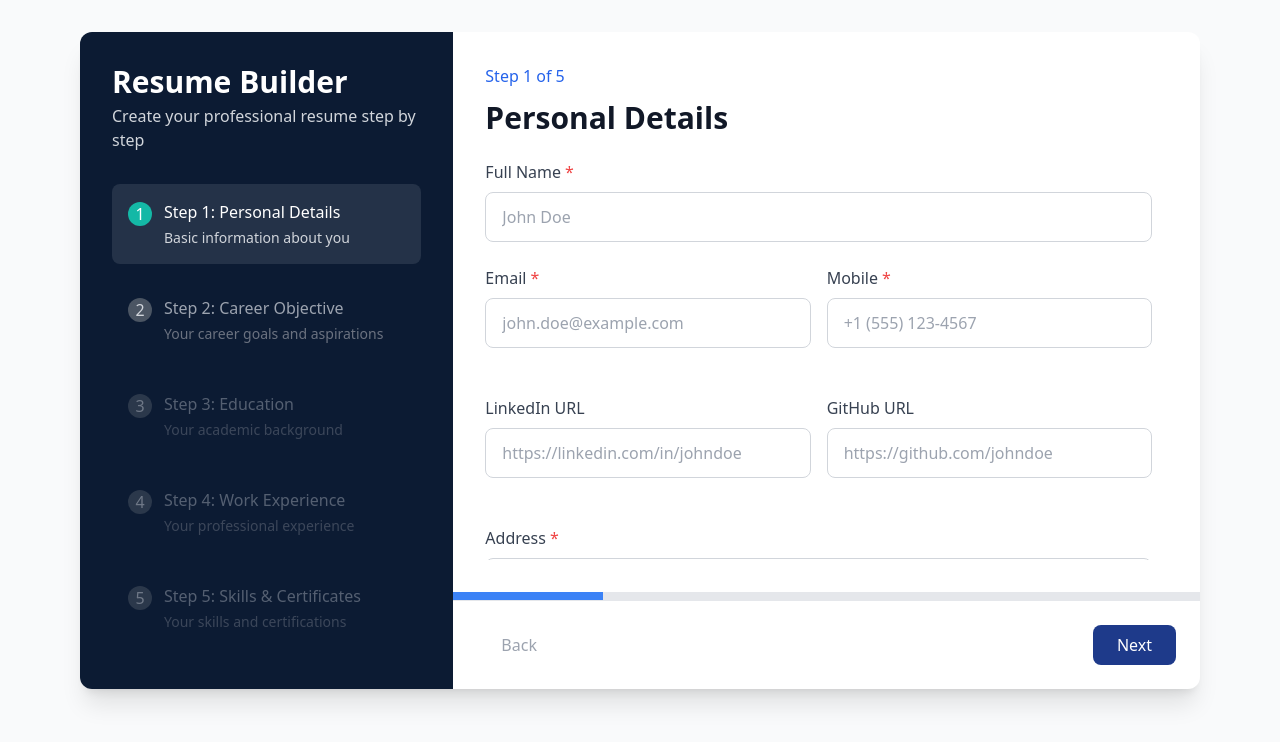
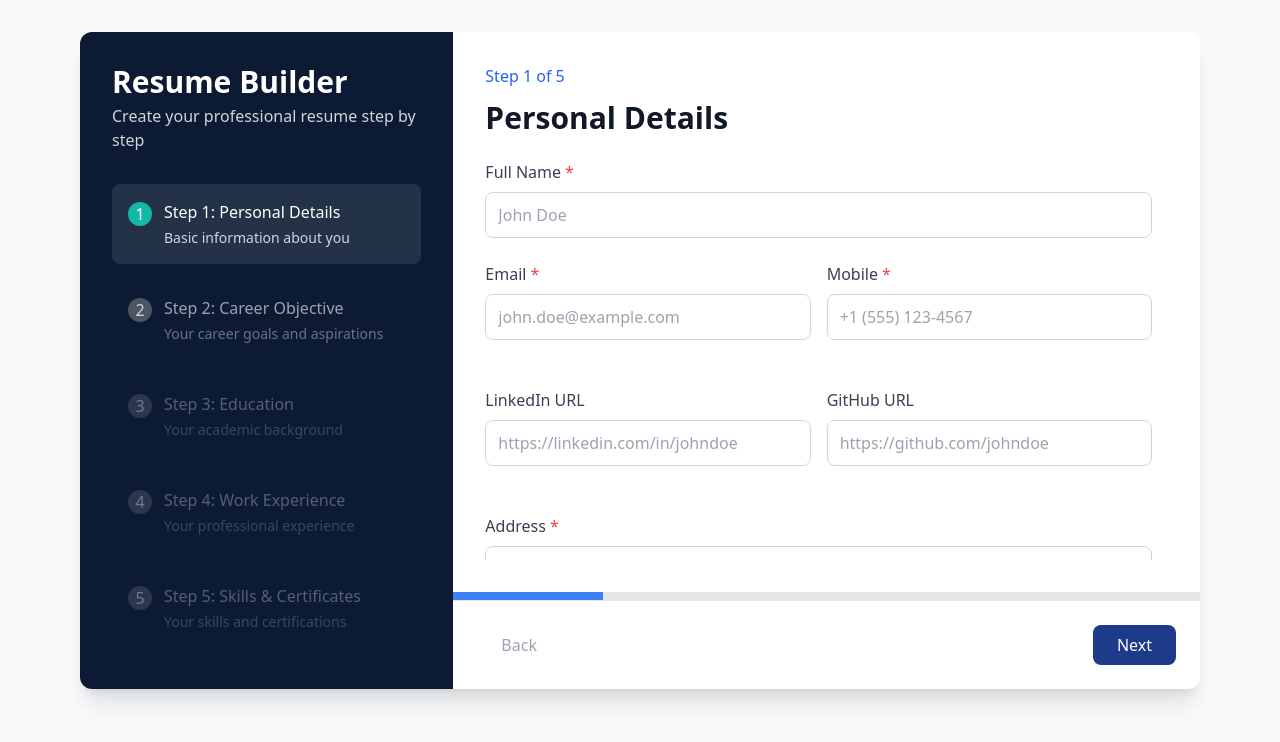
Before and after one commit to rudrakshssattabhayya/step_form, a React (Vite) app: page / in a window 1280 px wide. Shown: the top 742 px of the page. Built offline with nearby package versions, Linux system fonts and the light colour scheme.

Commit message:
Fix text field padding and cursor visibility

```diff
--- a/src/components/form/TextField.tsx
+++ b/src/components/form/TextField.tsx
@@ -48,9 +48,10 @@ const TextField: React.FC<TextFieldProps> = ({
         onChange={(e) => onChange(e.target.value)}
         placeholder={placeholder}
         required={required}
-        className={`w-full px-4 py-3 rounded-lg border ${
+        className={`w-full px-3 py-2.5 rounded-lg border ${
           error ? 'border-red-500' : 'border-gray-300'
         } focus:outline-none focus:ring-2 focus:ring-blue-500 focus:border-transparent transition-colors duration-200`}
+        style={{ textIndent: '0px' }}
       />
       {error && <p className="mt-1 text-red-500 text-sm">{error}</p>}
     </div>
```
